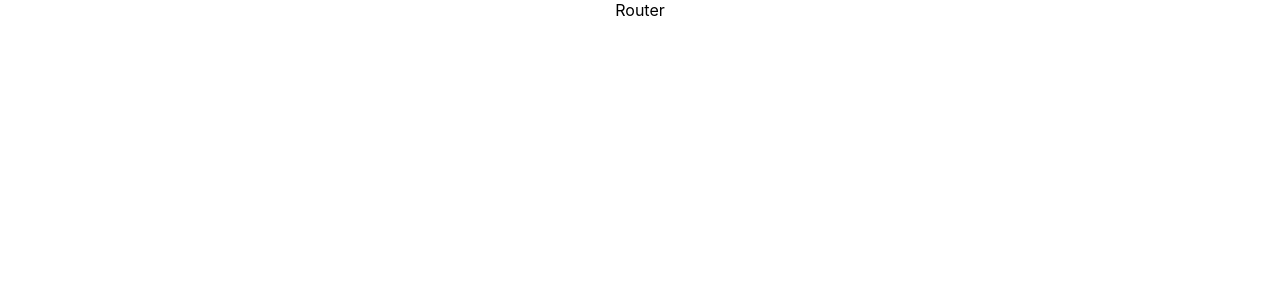
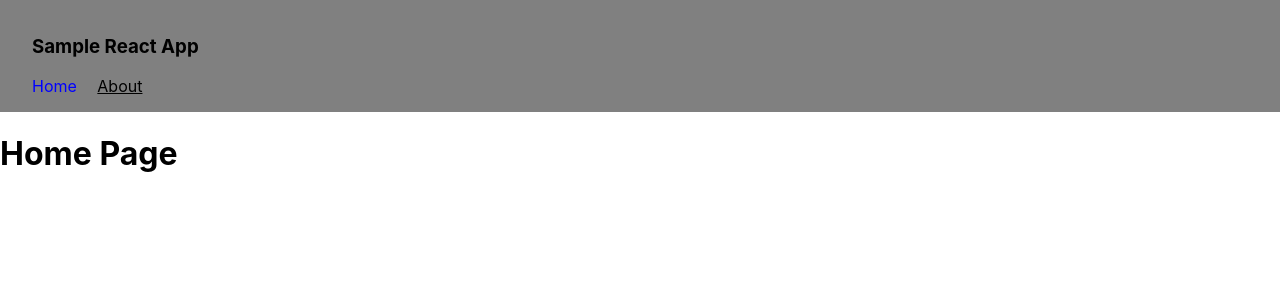
Before and after one commit to jigarnakarani258/React-Router, a React (Create React App) app in the folder react-router1-start/: page / in a window 1280 px wide. Shown: the top 300 px of the page. Built offline with nearby package versions, Linux system fonts and the light colour scheme.

Commit message:
Route - navlink and active navlink component demo

```diff
--- a/react-router1-start/public/index.html
+++ b/react-router1-start/public/index.html
@@ -24,7 +24,7 @@
       work correctly both with client-side routing and a non-root public URL.
       Learn how to configure a non-root public URL by running `npm run build`.
     -->
-    <title>React App</title>
+    <title>React Router Demo</title>
   </head>
   <body>
     <noscript>You need to enable JavaScript to run this app.</noscript>
--- a/react-router1-start/src/App.js
+++ b/react-router1-start/src/App.js
@@ -1,10 +1,19 @@
-import './App.css';
+import { Routes , Route } from 'react-router-dom'
+import Home from './Components/Home';
+import About from './Components/About';
+import NavigationBar from './Components/NavigationBar';
+import './App.css'
 
 function App() {
   return (
-    <div className="App">
-     Router
-    </div>
+    <>
+      <NavigationBar className="nav"/>
+      <Routes>
+        <Route path='/' element={ <Home/> } > </Route>
+        <Route path='/about' element={ <About/> } > </Route>
+      </Routes>
+    </>
+
   );
 }
 
--- /dev/null
+++ b/react-router1-start/src/Components/About.js
@@ -0,0 +1,10 @@
+import React from "react"
+
+function About() {
+ return(
+    <h1>
+        About Page
+    </h1>
+ )
+}
+export default About;
--- /dev/null
+++ b/react-router1-start/src/Components/Home.js
@@ -0,0 +1,11 @@
+import React from "react"
+
+function Home() {
+
+ return(
+    <h1>
+        Home Page
+    </h1>
+ )
+}
+export default Home;
--- /dev/null
+++ b/react-router1-start/src/Components/NavigationBar.js
@@ -0,0 +1,24 @@
+import React from "react"
+import { NavLink } from "react-router-dom";
+
+function NavigationBar() {
+
+    const NavActiveLinkStyle = ( {isActive}) => {
+        return (
+            {
+                fontWeghit : isActive ? 'bold' : 'normal' ,
+                textDecoration : isActive ? 'none' : 'underline',
+                color : isActive ? 'blue' : 'black'
+            }
+        )
+    }
+
+    return (
+        <nav>
+            <h3> Sample React App </h3>
+            <NavLink to='/' style={NavActiveLinkStyle} > Home </NavLink>
+            <NavLink to='/about' style={NavActiveLinkStyle} > About </NavLink>
+        </nav>
+    )
+}
+export default NavigationBar;
--- a/react-router1-start/src/index.css
+++ b/react-router1-start/src/index.css
@@ -11,3 +11,18 @@ code {
   font-family: source-code-pro, Menlo, Monaco, Consolas, 'Courier New',
     monospace;
 }
+
+nav {
+  background-color: gray;
+  padding : 16px 32px ;
+}
+
+nav a{
+  margin-right: 16px;
+}
+
+/* nav a.active{
+  text-decoration: wavy;
+  font-weight: bold;
+  color: black
+} */
--- a/react-router1-start/src/index.js
+++ b/react-router1-start/src/index.js
@@ -1,11 +1,14 @@
 import React from 'react';
 import ReactDOM from 'react-dom/client';
+import { BrowserRouter } from 'react-router-dom'
 import './index.css';
 import App from './App';
 
 const root = ReactDOM.createRoot(document.getElementById('root'));
 root.render(
   <React.StrictMode>
-    <App />
+    <BrowserRouter>
+      <App />
+    </BrowserRouter>
   </React.StrictMode>
 );
```
